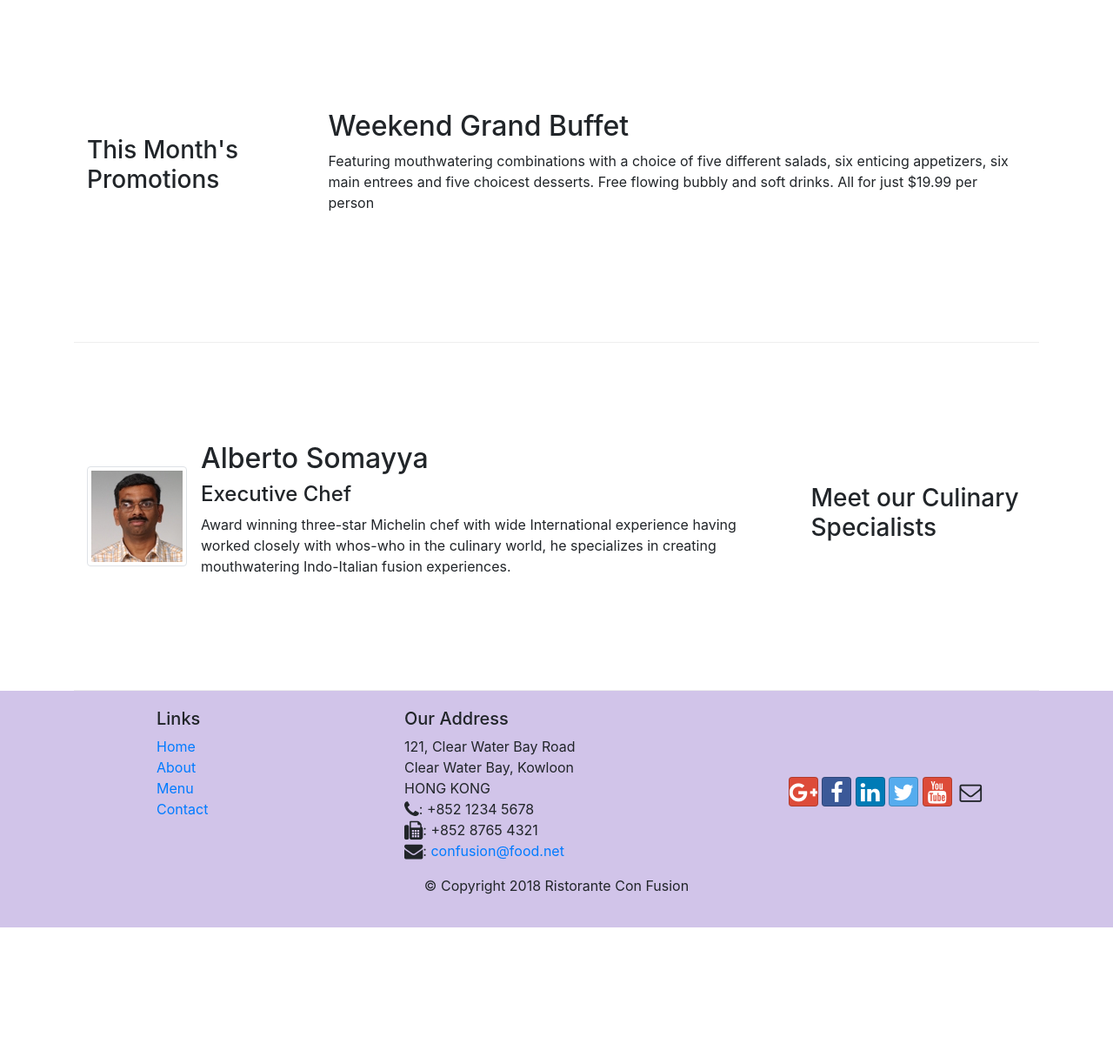
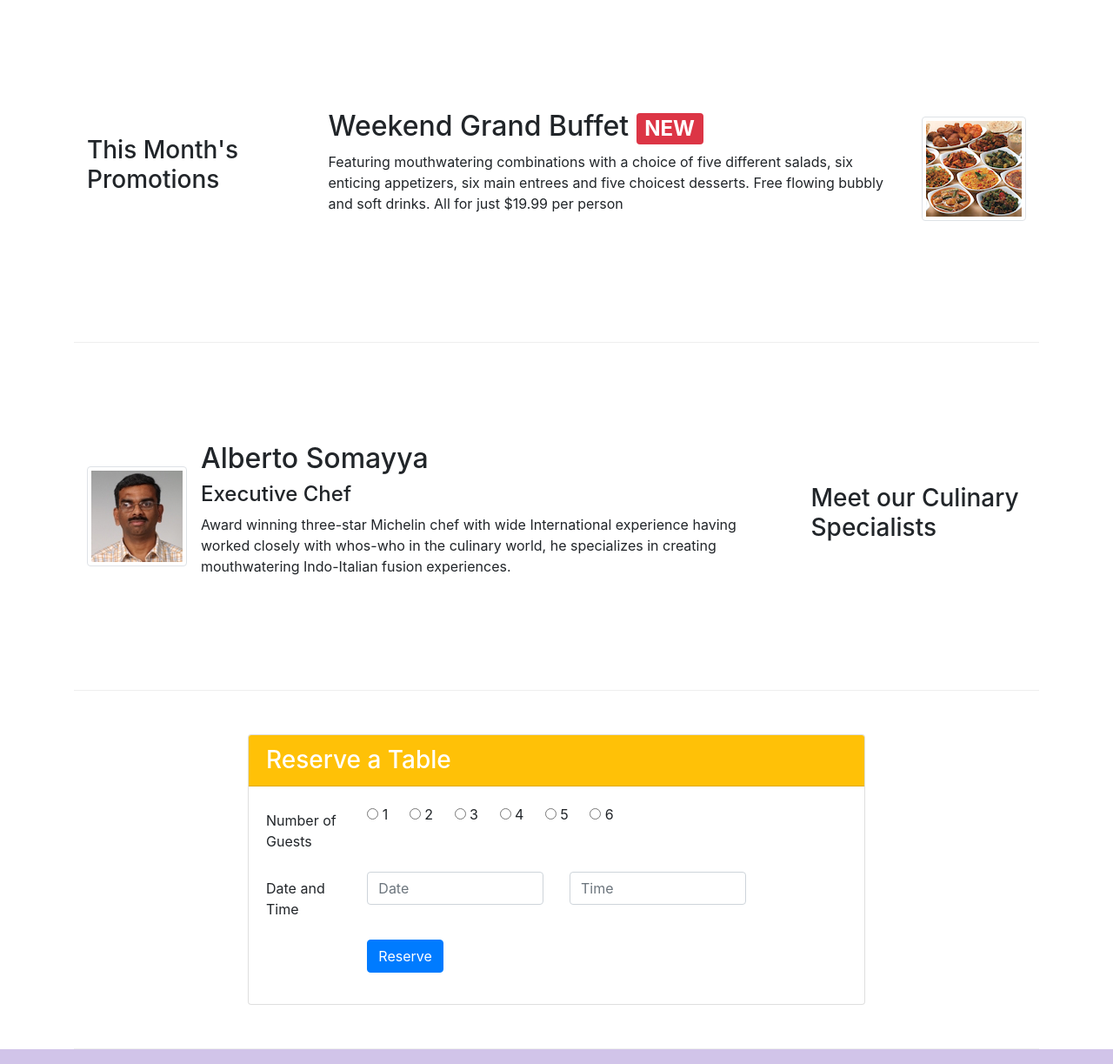
Before and after one commit to Adarsh2108/Coursera-Bootstrap, a website: page index.html in a window 1280 px wide. Shown: the part 740-1963 px from the top of the page at 87% size. Before the commit the page ends 1806 px from the top, so only its background shows below. Drawn offline with nearby package versions, Linux system fonts and the light colour scheme.

Commit message:
Reserve Table

```diff
--- a/css/styles.css
+++ b/css/styles.css
@@ -37,3 +37,8 @@
 .navbar-dark{
     background-color: #512DA8;
 }
+
+.radio-inline{
+    margin-right: 20px;
+    text-align: justify;
+}
--- a/index.html
+++ b/index.html
@@ -39,8 +39,13 @@
                     <h1>Ristorante con Fusion</h1>
                     <p>We take inspiration from the World's best cuisines, and create a unique fusion experience. Our lipsmacking creations will tickle your culinary senses!</p>
                 </div>
-                <div class="col-12 col-sm align-self-center">
+                <div class="col-12 col-sm-3 align-self-center">
                     <img src="img/logo.png" class="img-fluid">
+                </div>
+                <div class="col-12 col-sm-2 align-self-center">
+                    <a class="btn bg-warning btn-block btn-sm" href="#reserveCard">
+                        Reserve Table
+                    </a>
                 </div>
             </div>
         </div>
@@ -68,8 +73,13 @@
                 <h3>This Month's Promotions</h3>
             </div>
             <div class="col-12 col-sm col-md">
-                <h2>Weekend Grand Buffet</h2>
-                <p class="d-none d-sm-block">Featuring mouthwatering combinations with a choice of five different salads, six enticing appetizers, six main entrees and five choicest desserts. Free flowing bubbly and soft drinks. All for just $19.99 per person </p>
+                <div class="media">
+                    <img class="d-flex ml-3 img-thumbnail align-self-center" src="img/buffet.png" alt="Buffet">
+                    <div class="media-body order-first">
+                        <h2 class="mt-0">Weekend Grand Buffet <span class="badge badge-danger">NEW</span></h2>
+                        <p class="d-none d-sm-block">Featuring mouthwatering combinations with a choice of five different salads, six enticing appetizers, six main entrees and five choicest desserts. Free flowing bubbly and soft drinks. All for just $19.99 per person </p>
+                    </div>
+                </div>
             </div>
         </div>
 
@@ -84,6 +94,44 @@
                         <h2 class="mt-0">Alberto Somayya</h2>
                         <h4>Executive Chef</h4>
                         <p class="d-none d-sm-block">Award winning three-star Michelin chef with wide International experience having worked closely with whos-who in the culinary world, he specializes in creating mouthwatering Indo-Italian fusion experiences. </p>
+                    </div>
+                </div>
+            </div>
+        </div>
+        <div class="row row-content align-items-center justify-content-center" id="reserveCard">
+            <div class="col-12 col-sm-8">
+                <div class="card">
+                    <h3 class="card-header bg-warning text-white">Reserve a Table</h3>
+                    <div class="card-body">
+                        <form>
+                            <div class="form-group row">
+                                <label for="numGuest" class="col-12 col-md-2 col-form-label">Number of Guests</label>
+                                <div class="col-12 col-md-10">
+                                    <label class="form-check-label radio-inline" for="numGuest1"><input type="radio" id="numGuest1" name="numGuest"> 1  </label>
+                                    <label class="form-check-label radio-inline" for="numGuest2"><input type="radio" id="numGuest2" name="numGuest"> 2  </label>
+                                    <label class="form-check-label radio-inline" for="numGuest3"><input type="radio" id="numGuest3" name="numGuest"> 3  </label>
+                                    <label class="form-check-label radio-inline" for="numGuest4"><input type="radio" id="numGuest4" name="numGuest"> 4  </label>
+                                    <label class="form-check-label radio-inline" for="numGuest5"><input type="radio" id="numGuest5" name="numGuest"> 5  </label>
+                                    <label class="form-check-label radio-inline" for="numGuest6"><input type="radio" id="numGuest6" name="numGuest"> 6  </label>
+                                </div>
+                            </div>
+                            <div class="form-group row">
+                                <label for="dateTime" class="col-12 col-md-2 col-form-label">Date and Time</label>
+                                <div class="col-12 col-md-4">
+                                    <input type="datetime" class="form-control" id="dateTime" name="dateTime" placeholder="Date">
+                                </div>
+                                <div class="col-12 col-md-4">
+                                    <input type="datetime" class="form-control" id="dateTime" name="dateTime" placeholder="Time">
+                                </div>
+                            </div>
+                            <div class="form-group row">
+                                <div class="offset-md-2 col-2">
+                                    <button type="submit" class="btn btn-primary">
+                                        Reserve
+                                    </button>
+                                </div>
+                            </div>
+                        </form>
                     </div>
                 </div>
             </div>
```
